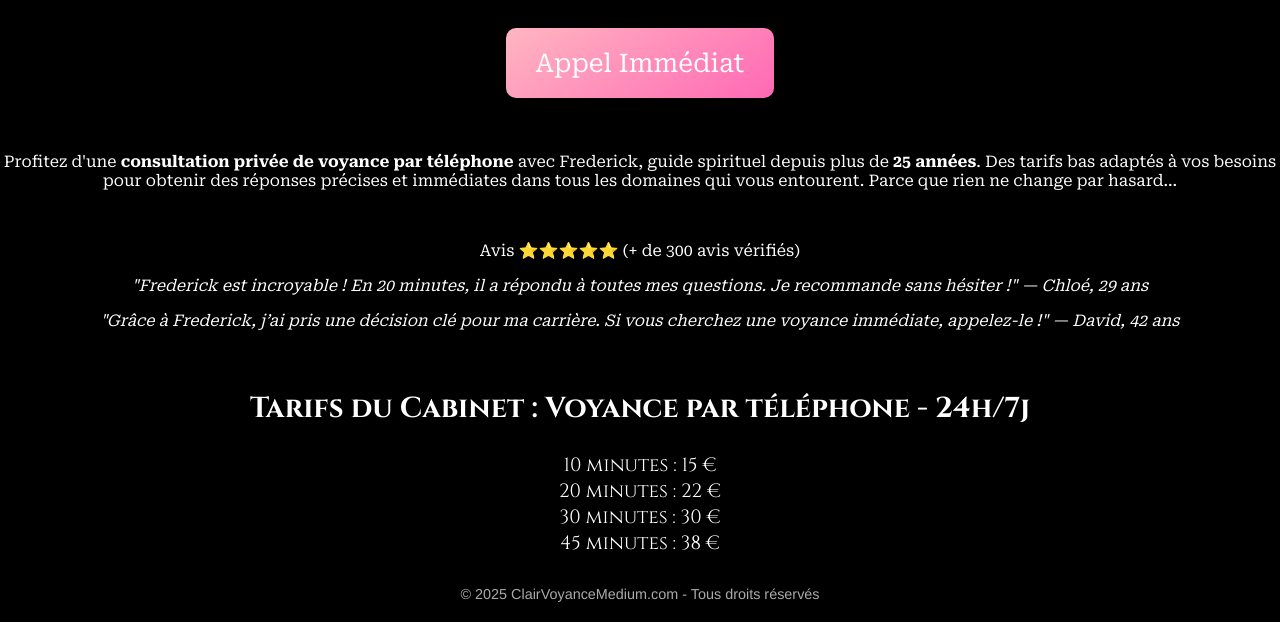
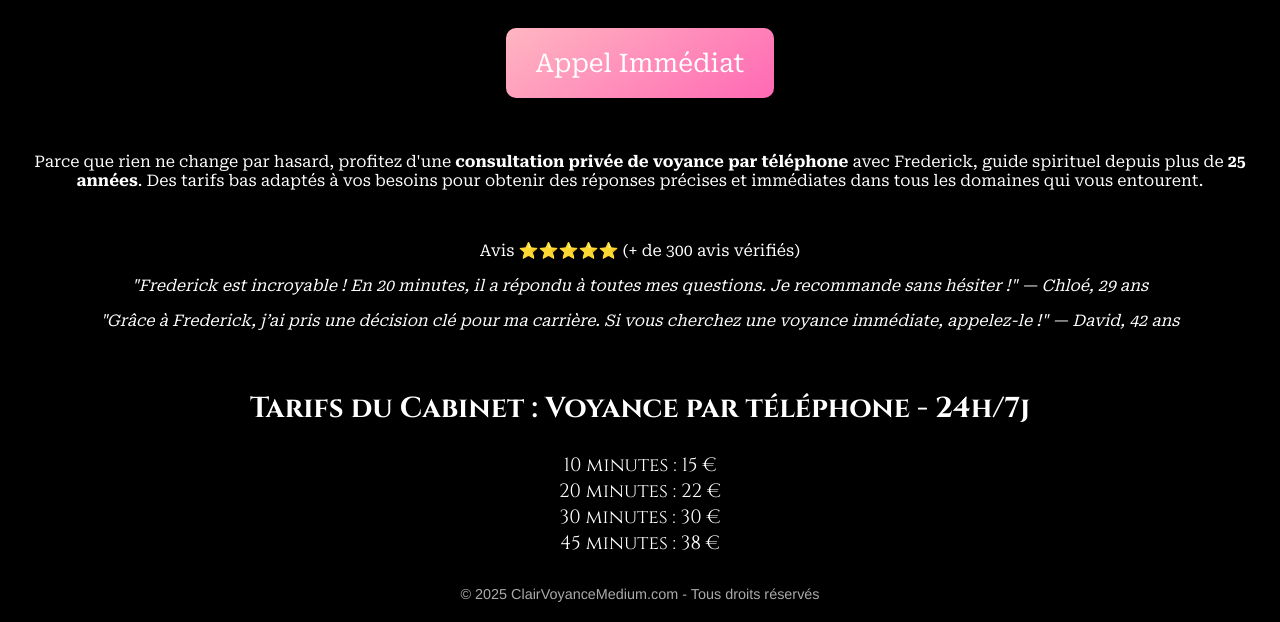
Before and after one commit to ClairVoyanceMedium/Voyancepartelephonepaschere.github.io, a plain HTML site: page index.html in a window 1280 px wide. Shown: the part 211-833 px from the top of the page. Drawn offline with Linux system fonts and the light colour scheme.

Commit message:
Update index.html

```diff
--- a/index.html
+++ b/index.html
@@ -205,7 +205,7 @@
     <article>
         <br>
         <br>
-        <p>Profitez d'une <strong>consultation privée de voyance par téléphone</strong> avec Frederick, guide spirituel depuis plus de <strong>25 années</strong>. Des tarifs bas adaptés à vos besoins pour obtenir des réponses précises et immédiates dans tous les domaines qui vous entourent. Parce que rien ne change par hasard...</p>
+        <p>Parce que rien ne change par hasard, profitez d'une <strong>consultation privée de voyance par téléphone</strong> avec Frederick, guide spirituel depuis plus de <strong>25 années</strong>. Des tarifs bas adaptés à vos besoins pour obtenir des réponses précises et immédiates dans tous les domaines qui vous entourent.</p>
         <br>
         <p>Avis ⭐⭐⭐⭐⭐ (+ de 300 avis vérifiés)</p>
         <blockquote>
```
